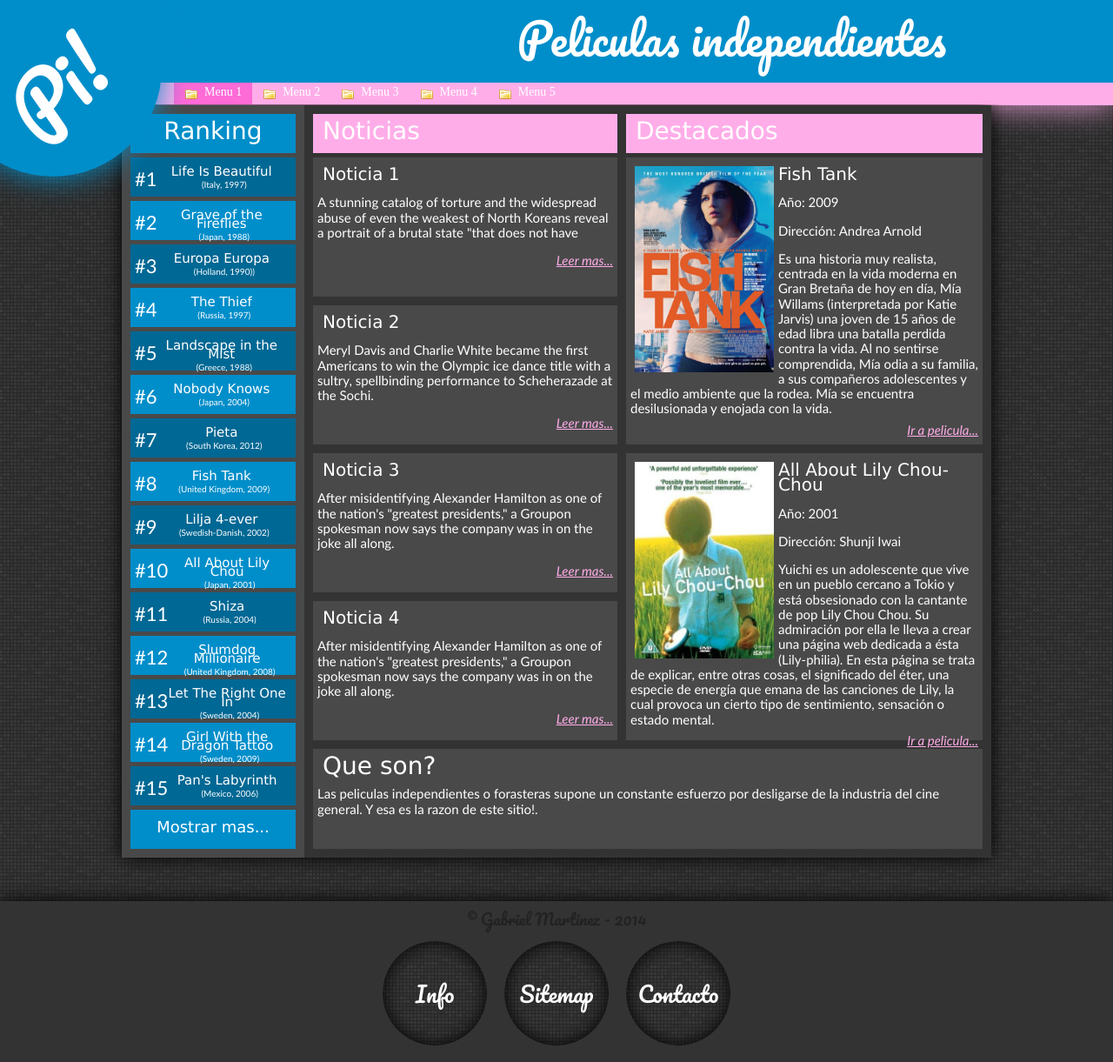
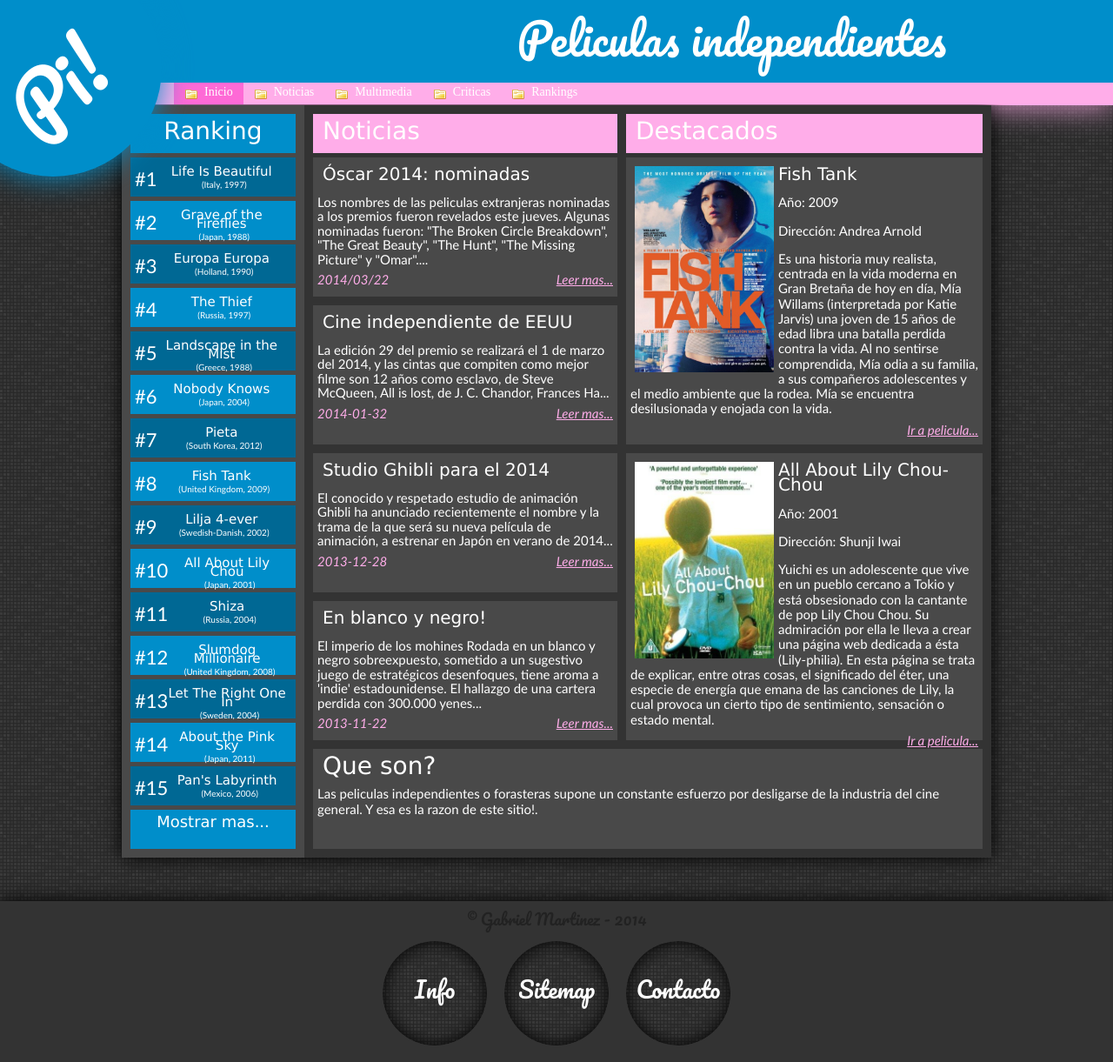
Before and after one commit to n0v4c4n3/Pi, a plain HTML site: page index.html in a window 1280 px wide. Shown: the whole page at 87% size. Drawn offline with Linux system fonts and the light colour scheme.

Commit message:
Commit 3

```diff
--- a/index.html
+++ b/index.html
@@ -13,11 +13,11 @@
         <div class="banner_borde">
             <div class="menu">
                 <ul>
-                    <li><a href="#" class="activo">Menu 1</a></li>
-                    <li><a href="#">Menu 2</a></li>
-                    <li><a href="#">Menu 3</a></li>
-                    <li><a href="#">Menu 4</a></li>
-                    <li><a href="#">Menu 5</a></li>
+                    <li><a href="#" class="activo">Inicio</a></li>
+                    <li><a href="#">Noticias</a></li>
+                    <li><a href="#">Multimedia</a></li>
+                    <li><a href="#">Criticas</a></li>
+                    <li><a href="#">Rankings</a></li>
                 </ul>
             </div>
         </div>
@@ -26,7 +26,7 @@
                 <div class="ranking"><h1>Ranking</h1></div>
                 <div class="ranking2"><label class="num">#1</label><h2>Life Is Beautiful</h2><p>(Italy, 1997)</p></div>
                 <div class="ranking"><label class="num">#2</label><h2>Grave of the Fireflies</h2><p>(Japan, 1988)</p></div>
-                <div class="ranking2"><label class="num">#3</label><h2>Europa Europa</h2><p>(Holland, 1990))</p></div>
+                <div class="ranking2"><label class="num">#3</label><h2>Europa Europa</h2><p>(Holland, 1990)</p></div>
                 <div class="ranking"><label class="num">#4</label><h2>The Thief</h2><p>(Russia, 1997)</p></div>
                 <div class="ranking2"><label class="num">#5</label><h2>Landscape in the Mist</h2><p>(Greece, 1988)</p></div>
                 <div class="ranking"><label class="num">#6</label><h2>Nobody Knows</h2><p>(Japan, 2004)</p></div>
@@ -37,9 +37,9 @@
                 <div class="ranking2"><label class="num">#11</label><h2>Shiza</h2><p>(Russia, 2004)</p></div>
                 <div class="ranking"><label class="num">#12</label><h2>Slumdog Millionaire</h2><p>(United Kingdom, 2008)</p></div>
                 <div class="ranking2"><label class="num">#13</label><h2>Let The Right One In</h2><p>(Sweden, 2004)</p></div>
-                <div class="ranking"><label class="num">#14</label><h2>Girl With the Dragon Tattoo</h2><p>(Sweden, 2009)</p></div>
+                <div class="ranking"><label class="num">#14</label><h2>About the Pink Sky</h2><p>(Japan, 2011)</p></div>
                 <div class="ranking2"><label class="num">#15</label><h2>Pan's Labyrinth</h2><p>(Mexico, 2006)</p></div>
-                <div class="ranking"><h3>Mostrar mas...</h3></div>
+                <div class="ranking"><a>Mostrar mas...</a></div>
             </div>
             <div id="noticias">
                 <div id="titulonoticias">
@@ -49,42 +49,46 @@
                 </div>
                 <div class="noticia" id="noticia1">
                     <h2>
-                        Noticia 1
+                        Óscar 2014: nominadas
                     </h2>
                     <p class="parrafoscontenido">
-                        A stunning catalog of torture and the widespread abuse of even the weakest of North
-                        Koreans reveal a portrait of a brutal state "that does not have
+                        Los nombres de las peliculas extranjeras nominadas a los premios fueron revelados este jueves.
+                        Algunas nominadas fueron: "The Broken Circle Breakdown", "The Great Beauty", "The Hunt", "The Missing Picture" y "Omar"....
                     </p>
+                    <label>2014/03/22</label>
                     <a href="#">Leer mas...</a>
                 </div>
                 <div class="noticia" id="noticia2">
                     <h2>
-                        Noticia 2
+                        Cine independiente de EEUU
                     </h2>
                     <p class="parrafoscontenido">
-                        Meryl Davis and Charlie White became the first Americans to win the Olympic ice
-                        dance title with a sultry, spellbinding performance to Scheherazade at the Sochi.
+                        La edición 29 del premio se realizará el 1 de marzo del 2014, y las cintas que compiten como mejor filme son 12 años como esclavo,
+                        de Steve McQueen, All is lost, de J. C. Chandor, Frances Ha...
                     </p>
+                    <label>2014-01-32</label>
                     <a href="#">Leer mas...</a>
                 </div>
                 <div class="noticia" id="noticia3">
                     <h2>
-                        Noticia 3
+                        Studio Ghibli para el 2014
                     </h2>
                     <p class="parrafoscontenido">
-                        After misidentifying Alexander Hamilton as one of the nation's "greatest presidents,"
-                        a Groupon spokesman now says the company was in on the joke all along.
+                        El conocido y respetado estudio de animación Ghibli ha anunciado
+                        recientemente el nombre y la trama de la que será su nueva película de animación, a estrenar en Japón en verano de 2014...
                     </p>
+                    <label>2013-12-28</label>
                     <a href="#">Leer mas...</a>
                 </div>
                 <div class="noticia" id="noticia4">
                     <h2>
-                        Noticia 4
+                        En blanco y negro!
                     </h2>
                     <p class="parrafoscontenido">
-                        After misidentifying Alexander Hamilton as one of the nation's "greatest presidents,"
-                        a Groupon spokesman now says the company was in on the joke all along.
+                        El imperio de los mohines
+                        Rodada en un blanco y negro sobreexpuesto, sometido a un sugestivo juego de estratégicos desenfoques, tiene aroma a 'indie' estadounidense. El hallazgo de una cartera perdida con 300.000 yenes...
                     </p>
+                    <label>2013-11-22</label>
                     <a href="#">Leer mas...</a>
                 </div>
             </div>
@@ -94,7 +98,7 @@
                 </h1>
             </div>
             <div class="destacado">
-                <img src="images/Fish Tank.jpg" class="afiches" alt="Imagen que muestra el afiche de la pelicula Fish Tank">
+                <img src="images/Fish Tank.jpg" class="afiches" alt="Imagen que muestra el afiche de la pelicula Fish Tank" title="Afiche de Fish Tank">
                 <h2>
                     Fish Tank
                 </h2>
@@ -108,7 +112,7 @@
                 <a href="#">Ir a pelicula...</a>
             </div>
             <div class="destacado">
-                <img src="images/All About Lily Chou-Chou.jpg" class="afiches" alt="Imagen que muestra el afiche de la pelicula All about lily chou-chou">
+                <img src="images/All About Lily Chou-Chou.jpg" class="afiches" alt="Imagen que muestra el afiche de la pelicula All about lily chou-chou" title="Afiche de All About Lily Chou-Chou">
                 <h2>
                     All About Lily Chou-Chou
                 </h2>
@@ -134,14 +138,14 @@
             <div id="copyright">
                 <label>© Gabriel Martinez - 2014</label>
             </div>
-            <div id="contenidopie1">
-                <h1 class="titulocontenidopieesfera">Info</h1>
+            <div class="contenidopie">
+                <a class="titulocontenidopieesfera">Info</a>
             </div>
-            <div id="contenidopie2">
-                <h1 class="titulocontenidopieesfera">Sitemap</h1>
+            <div class="contenidopie">
+                <a class="titulocontenidopieesfera">Sitemap</a>
             </div>
-            <div id="contenidopie3">
-                <h1 class="titulocontenidopieesfera">Contacto</h1>
+            <div class="contenidopie">
+                <a class="titulocontenidopieesfera">Contacto</a>
             </div>
         </div>
     </div>
--- a/style.css
+++ b/style.css
@@ -41,6 +41,7 @@ h2 {
     margin: 6px;
     padding: 0;
 }
+
 h3 {
     color: #FFFFFF;
     font-family: 'MS Sans Serif',Geneva,sans-serif;
@@ -119,7 +120,7 @@ h3 {
 
             .menu ul li a {
                 background-color: #FFADE9;
-                background-image: url("images/folder.png");
+                background-image: url("images/carpetita.png");
                 background-position: 12px center;
                 background-repeat: no-repeat;
                 color: #FFFFFF;
@@ -169,15 +170,25 @@ h3 {
     color: #FFFFFF;
     font-size: 15px;
     font-family: 'Trebuchet MS', Helvetica, sans-serif;
-    line-height: 1.15em;
+    line-height: 1.1em;
 }
+
+    .noticia label {
+        float: left;
+        color: #FFADE9;
+        font-style: normal;
+        font-style: oblique;
+        line-height: 0.1em;
+    }
 
     .noticia a {
         float: right;
         color: #FFADE9;
         font-style: normal;
         font-style: oblique;
+        line-height: 0.1em;
     }
+
 
 .destacado {
     width: 400px; /*hacer cuentas*/
@@ -278,6 +289,14 @@ h3 {
         font-size: 10px;
     }
 
+    .ranking a {
+        color: #FFFFFF;
+        font-family: 'MS Sans Serif',Geneva,sans-serif;
+        font-size: 18px;
+        font-weight: 300;
+        margin: 6px;
+        padding: 0;
+    }
 
 .ranking2 {
     width: 180px;
@@ -328,7 +347,7 @@ h3 {
     text-align: center;
 }
 
-#contenidopie1 {
+.contenidopie {
     width: 120px;
     height: 120px;
     background-color: #494949;
@@ -339,34 +358,12 @@ h3 {
     border-radius: 50%; /*Circulos!!!*/
 }
 
-#contenidopie2 {
-    width: 120px;
-    height: 120px;
-    background-color: #494949;
-    background: url("images/fondito.png") repeat scroll 0 0 #222222; /*Igual que el fondo para dar "profundidad"*/
-    box-shadow: inset 0 0 20px #000000;
-    margin: 10px;
-    float: left;
-    border-radius: 50%; /*Circulos!!!*/
-}
-
-#contenidopie3 {
-    width: 120px;
-    height: 120px;
-    background-color: #494949;
-    background: url("images/fondito.png") repeat scroll 0 0 #222222;
-    box-shadow: inset 0 0 20px #000000;
-    margin: 10px;
-    float: left;
-    border-radius: 50%;
-}
-
 .titulocontenidopieesfera {
     color: #FFFFFF;
     font-family: 'Pacifico', cursive;
-    font-size: 25px;
-    font-weight: 300;
-    margin-top: 32%;
+    font-size: 26px;
+    display: block;
+    line-height: 110px;
     text-align: center;
 }
 
```
Also changed, not shown: images/carpetita.png (renamed from images/folder.png).
